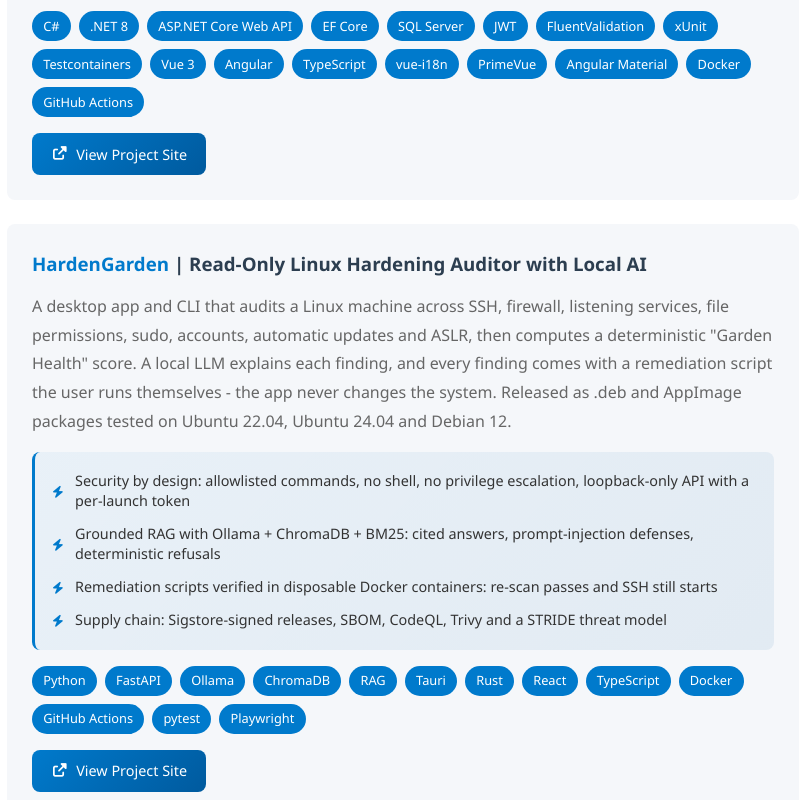
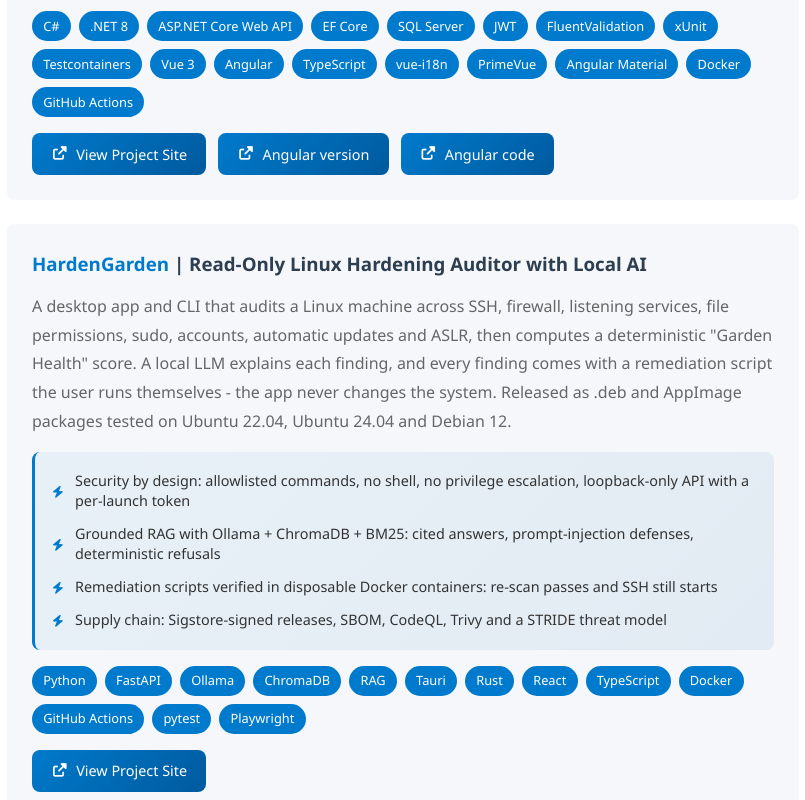
Before and after one commit to SaharHalili95/html-portfolio, a React (Vite) app: page / in a window 1280 px wide. Shown: the part 2620-3420 px from the top of the page, without its empty margins (377-1182 px from the left). Built offline with nearby package versions, Linux system fonts and the light colour scheme.

Commit message:
Link the Angular version of SalaryNet from its project card

```diff
--- a/src/App.css
+++ b/src/App.css
@@ -300,6 +300,9 @@
 
 .project-links {
   margin-top: 1rem;
+  display: flex;
+  flex-wrap: wrap;
+  gap: 0.75rem;
 }
 
 .demo-link {
--- a/src/components/Projects.tsx
+++ b/src/components/Projects.tsx
@@ -68,6 +68,17 @@
               >
                 <i className="fas fa-external-link-alt"></i> View Project Site
               </a>
+              {project.extraLinks?.map((extra) => (
+                <a
+                  key={extra.url}
+                  href={extra.url}
+                  target="_blank"
+                  rel="noopener noreferrer"
+                  className="demo-link"
+                >
+                  <i className="fas fa-external-link-alt"></i> {extra.label}
+                </a>
+              ))}
             </div>
           )}
         </motion.div>
--- a/src/data/portfolioData.ts
+++ b/src/data/portfolioData.ts
@@ -68,6 +68,10 @@
     technologies: ["C#", ".NET 8", "ASP.NET Core Web API", "EF Core", "SQL Server", "JWT", "FluentValidation", "xUnit", "Testcontainers", "Vue 3", "Angular", "TypeScript", "vue-i18n", "PrimeVue", "Angular Material", "Docker", "GitHub Actions"],
     link: "https://github.com/SaharHalili95/SalaryNet",
     demoLink: "https://saharhalili95.github.io/SalaryNet/",
+    extraLinks: [
+      { label: "Angular version", url: "https://saharhalili95.github.io/SalaryNet/angular/" },
+      { label: "Angular code", url: "https://github.com/SaharHalili95/SalaryNet/tree/main/web-angular" },
+    ],
   },
   {
     title: "HardenGarden",
```
